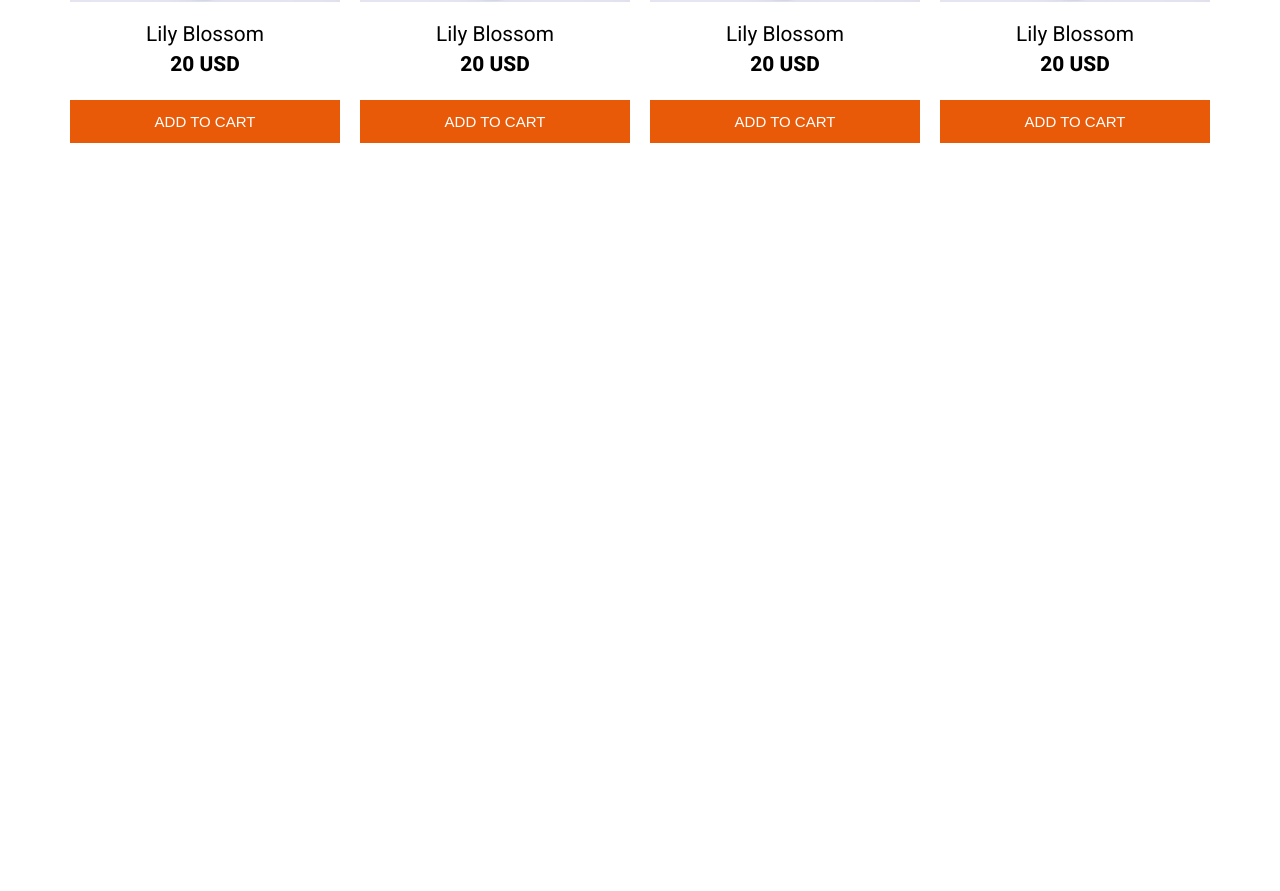
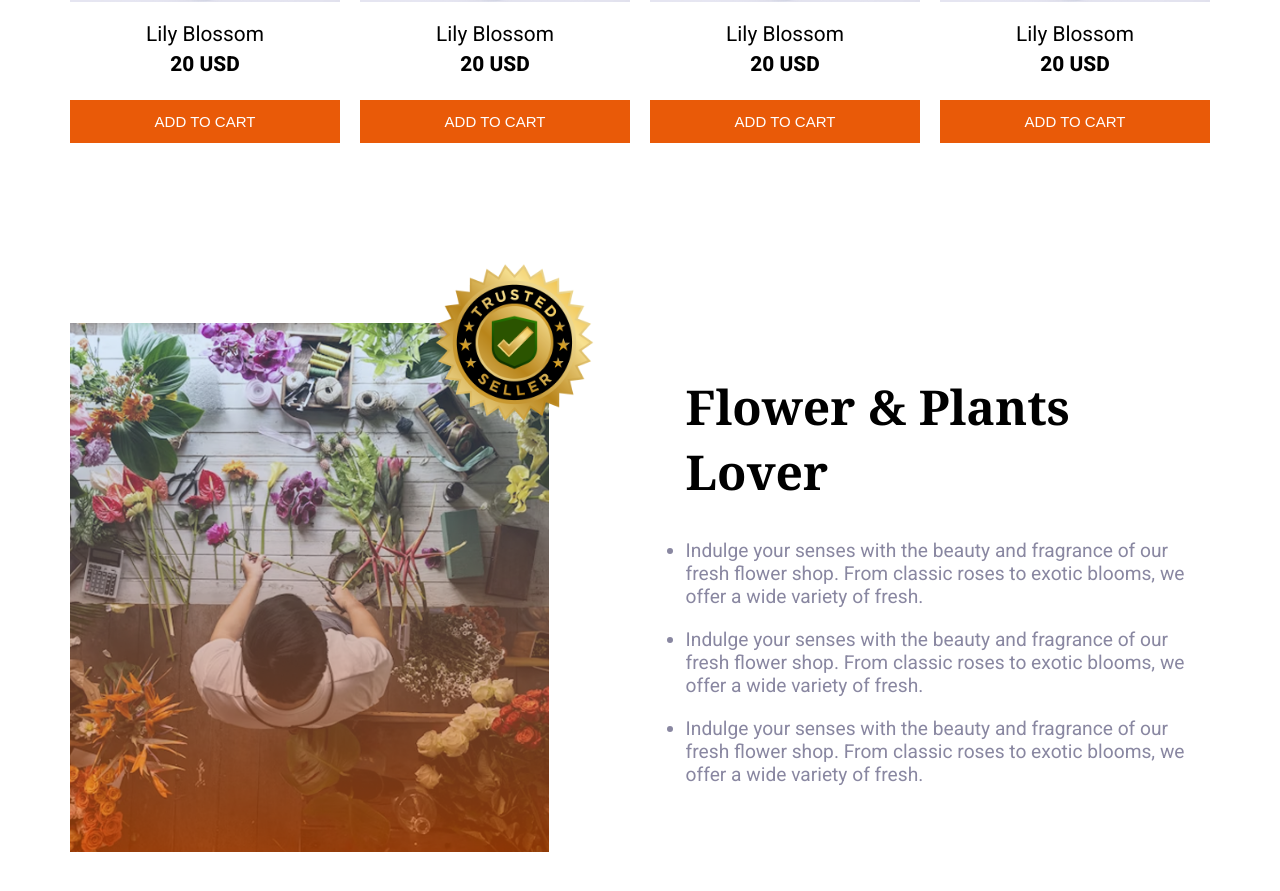
Before and after one commit to mohyminulislam-mi/Assignment-2, a plain HTML site: page index.html in a window 1280 px wide. Shown: the part 1709-2600 px from the top of the page. Before the commit the page ends 1942 px from the top, so only its background shows below. Drawn offline with Linux system fonts and the light colour scheme.

Commit message:
Flower & Plants Lover section completed

```diff
--- a/index.html
+++ b/index.html
@@ -94,6 +94,23 @@
                 </div>
             </div>
         </section>
+        <!-- ------ Flower & Plants Lover content start here-------- -->
+        <section class="flower-plants-lover">
+            <div class="flower-plants-wrap display-flex">
+                <div class="flower-image">
+                    <img class="trusted-badge" src="assets/trusted-badge.png" alt="">
+                    <img class="trusted-image" src="assets/flower-store.png" alt="Image lodding!">
+                </div>
+                <div class="flower-content">
+                    <h1>Flower & Plants Lover</h1>
+                    <ul>
+                        <li class="gray-color">Indulge your senses with the beauty and fragrance of our fresh flower shop. From classic roses to exotic blooms, we offer a wide variety of fresh.</li>
+                        <li class="gray-color">Indulge your senses with the beauty and fragrance of our fresh flower shop. From classic roses to exotic blooms, we offer a wide variety of fresh.</li>
+                        <li class="gray-color">Indulge your senses with the beauty and fragrance of our fresh flower shop. From classic roses to exotic blooms, we offer a wide variety of fresh.</li>
+                    </ul>
+                </div>
+            </div>
+        </section>
     </main>
 </body>
 </html>
--- a/style.css
+++ b/style.css
@@ -110,12 +110,36 @@ nav > ul >li {
     font-size: 1.3rem;
     font-weight: 400;
 }
+.plant-box > button {width: 100%;}
+/* ------ Flower & Plants Lover content start here-------- */
+.flower-image {width: 42%;}
 
-.plant-box > button {width: 100%;}
+.flower-content {
+    width: 46%;
+}
 
+.flower-image img {
+    width: 100%;
+}
 
-
-/* --- Responsive for Mobile device media query ------ */
+.flower-content h1 {
+    font-size: 3rem;
+    padding-bottom: 35px;
+}
+.flower-content >ul >li {font-size: 1.2rem;padding-bottom: 20px;}
+.flower-image{
+    position: relative;
+}
+.trusted-badge{
+    position: absolute;
+}
+img.trusted-badge {
+    width: 219px;
+    top: -90px;
+    right: -75px;
+    z-index: 999;
+}
+/* Responsive for Mobile device media query  */
 
 @media screen and (Max-width:576px) {
     /* -- header start here---- */
@@ -154,4 +178,36 @@ nav >ul >li#Cart {
 .our-plants-content h1 {
     font-size: 2rem;
 }
+/* ------ Flower & Plants Lover content start here-------- */
+section.flower-plants-lover {
+    padding-top: 1px;
 }
+.flower-plants-wrap {
+    flex-direction: column;
+}
+
+.flower-image {
+    width: 100%;
+}
+
+img.trusted-badge {
+    display: none;
+}
+
+.flower-content {
+    width: 100%;
+}
+
+.flower-content h1 {
+    font-size: 1.8rem;
+    padding-top: 20px;
+    padding-bottom: 1px;
+}
+
+.flower-content >ul {
+    padding: 20px;
+}
+.flower-content >ul >li {
+    font-size: 1rem;
+}
+}
```
